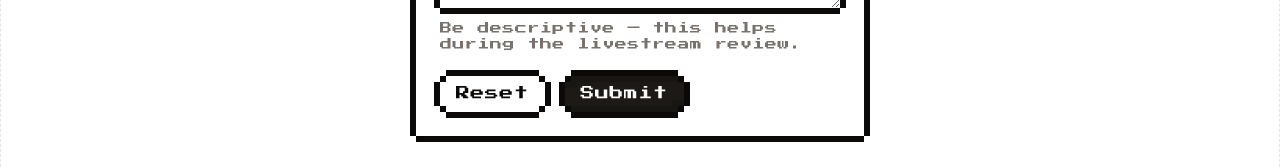
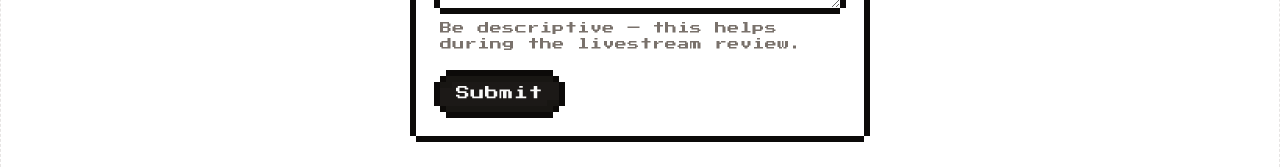
Before and after one commit to TheOrcDev/orcdev-project-review, a Next.js app: page /submit-project in a window 1280 px wide. Shown: the part 624-792 px from the top of the page. Built offline with nearby package versions, Linux system fonts and the light colour scheme.

Commit message:
refactor(submit-project-form) remove reset button from project submission form

```diff
--- a/components/forms/submit-project-form.tsx
+++ b/components/forms/submit-project-form.tsx
@@ -224,9 +224,6 @@ export function SubmitProjectForm() {
       </CardContent>
       <CardFooter>
         <Field className="flex gap-5" orientation="horizontal">
-          <Button onClick={() => form.reset()} type="button" variant="outline">
-            Reset
-          </Button>
           <Button
             disabled={isSubmitting}
             form="submit-project-form"
```
